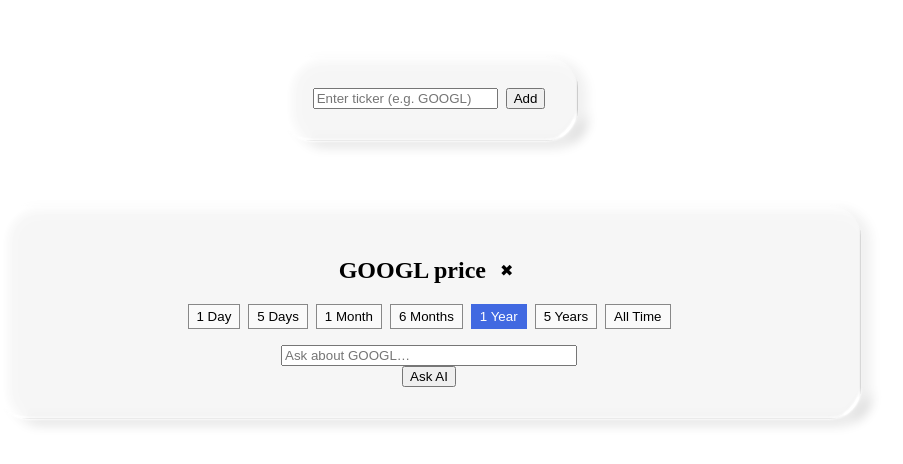
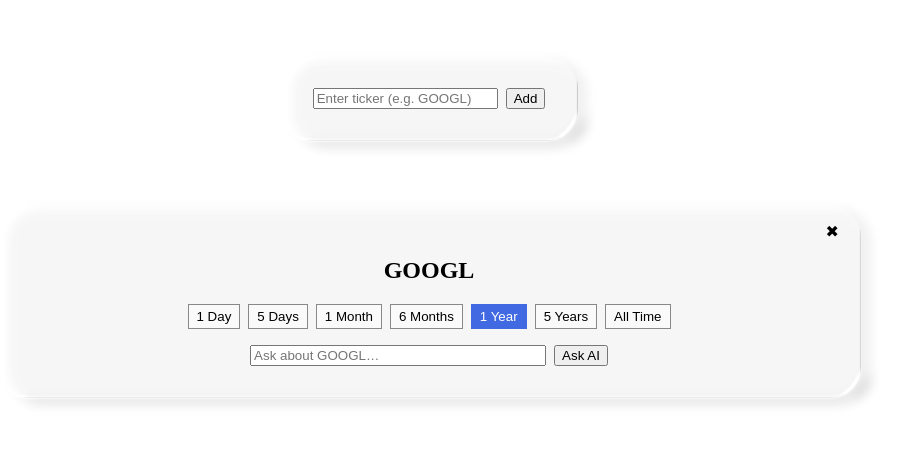
Before and after one commit to hi-wesley/ai-stock-dashboard, an Angular app in the folder frontend/: page / in a window 1280 px wide. Shown: the top 464 px of the page, without its empty margins (211-1114 px from the left). Built offline with nearby package versions, Linux system fonts and the light colour scheme; no server answers; what @swimlane/ngx-charts would draw is missing.

Commit message:
moved the x to close a particular stock to the top right corner

```diff
--- a/frontend/src/app/dashboard/dashboard.component.html
+++ b/frontend/src/app/dashboard/dashboard.component.html
@@ -9,10 +9,10 @@
   <cdk-virtual-scroll-viewport itemSize="660" class="viewport" style="height: calc(100vh - 200px); display: block; width: 100%;">
 
     <div *cdkVirtualFor="let sym of symbols" class="chart-section">
-      <div class="glass" style="width: 100%; max-width: 800px; margin: 1rem auto;">
+      <div class="glass" style="width: 100%; max-width: 800px; margin: 1rem auto; position: relative;">
+        <button class="remove" style="position: absolute; top: 1rem; right: 1rem;" (click)="removeSymbol(sym)">✖</button>
         <h2 class="row-header">
-          {{ sym }} price
-          <button class="remove" (click)="removeSymbol(sym)">✖</button>
+          {{ sym }}
         </h2>
 
         <!-- range toggle bar -->
@@ -38,8 +38,10 @@
 
         <!-- chat -->
         <div class="chat">
-          <input placeholder="Ask about {{ sym }}…" [formControl]="questionMap.get(sym)" />
-          <button (click)="ask(sym)">Ask AI</button>
+          <div style="display: flex; gap: 0.5rem; justify-content: center;">
+            <input placeholder="Ask about {{ sym }}…" [formControl]="questionMap.get(sym)" />
+            <button (click)="ask(sym)">Ask AI</button>
+          </div>
 
           @if ((answerMap.get(sym) | async); as ans) {
             <p class="answer">
```
